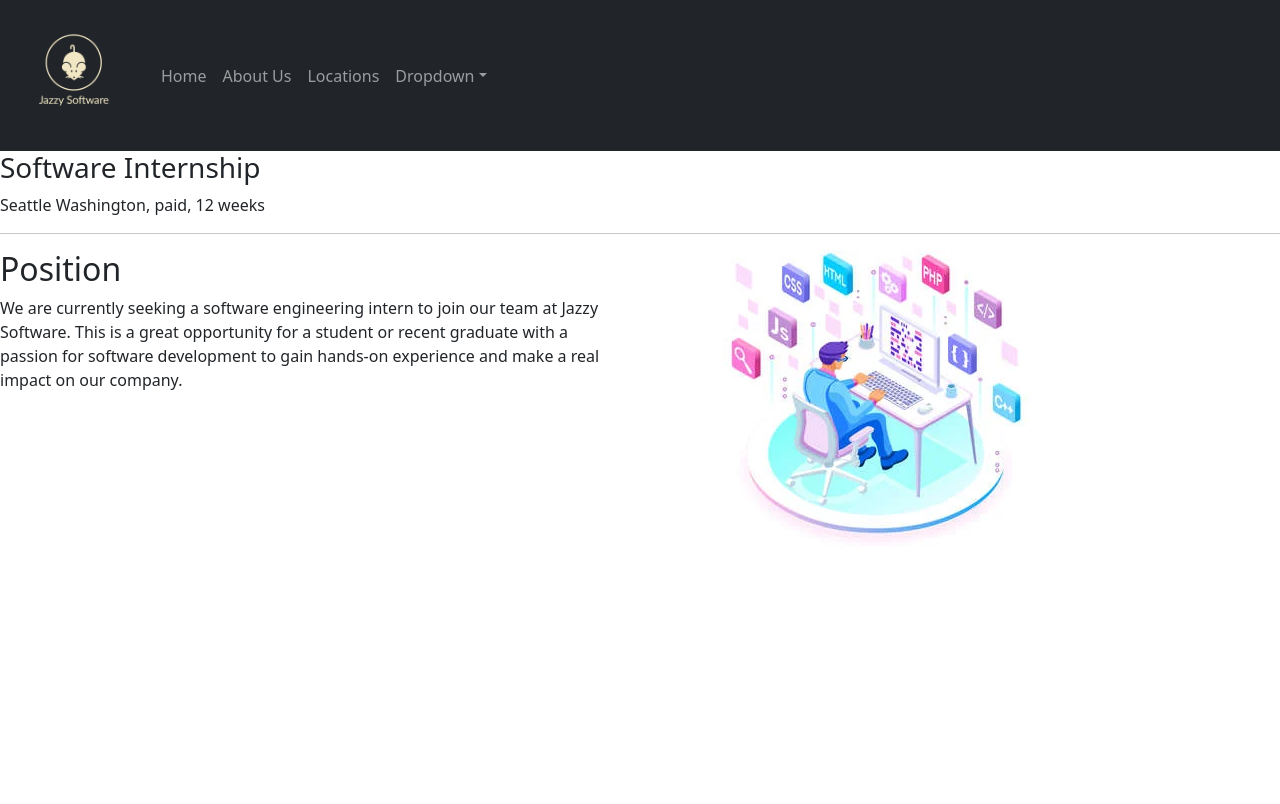
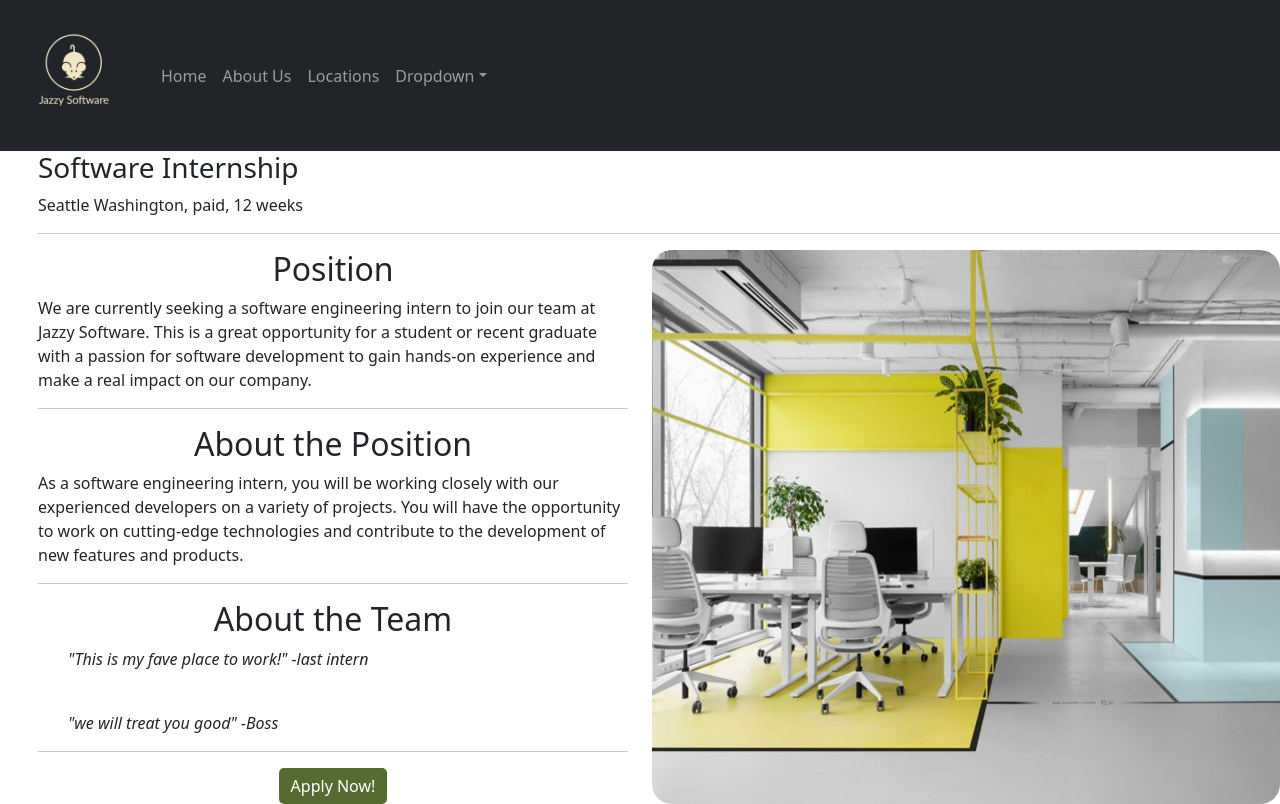
Before and after one commit to Jazmin915/application, a PHP site: page /views/home.html in a window 1280 px wide. Before the commit the page ends 542 px from the top, so only its background shows below. Run offline with PHP 8.4, Linux system fonts and the light colour scheme.

Commit message:
changed image and added more content to the home page

```diff
--- a/styles/styles.css
+++ b/styles/styles.css
@@ -6,3 +6,29 @@
 /*p {*/
 /*    background-color: pink;*/
 /*}*/
+
+h2 {
+    text-align: center;
+}
+
+.btn-primary {
+    background-color: darkolivegreen;
+    border: darkolivegreen;
+    border-radius: 5px;
+}
+
+img.img-responsive{
+    width: 100%;
+    height: 100%;
+    border-radius: 20px;
+}*
+
+
+.content{
+    padding-left: 50px;
+}
+
+.reviews{
+    font-style: italic;
+    margin-left: 30px;
+}
--- a/views/home.html
+++ b/views/home.html
@@ -57,7 +57,7 @@
   <div class="container-fluid px-0">
 
     <div class="row">
-      <div class="col-12">
+      <div class="col-12 content">
         <h3>Software Internship</h3>
         <p>Seattle Washington, paid, 12 weeks</p>
         <hr class="mx-auto">
@@ -65,16 +65,45 @@
     </div>
 
     <div class="row">
-      <div class="col-lg-6">
+      <div class="col-lg-6 content">
         <h2>Position</h2>
         <p>We are currently seeking a software engineering intern to join
           our team at Jazzy Software. This is a great opportunity for
           a student or recent graduate with a passion for software development
           to gain hands-on experience and make a real impact on our company.</p>
+
+        <hr class="mx-auto">
+
+        <h2>About the Position</h2>
+        <p>As a software engineering intern, you will be working closely with our experienced
+          developers on a variety of projects. You will have the
+          opportunity to work on cutting-edge technologies and contribute to
+          the development of new features and products.</p>
+
+        <hr class="mx-auto">
+
+        <h2>About the Team</h2>
+        <div class="reviews">
+          <p>"This is my fave place to work!" -last intern</p>
+          <br>
+          <p>"we will treat you good" -Boss</p>
+        </div>
+
+
+
+        <hr class="mx-auto">
+
+        <div class="text-center">
+          <a type="button" class="btn btn-primary text-center"
+             href="application.html">Apply Now!</a>
+        </div>
+
+
+
       </div>
 
       <div class="col-lg-6">
-        <img src="images/app-pic.webp" alt="clipart pic">
+        <img class="img-responsive" src="images/work-place.png" alt="workplace pic" >
       </div>
 
 
@@ -82,13 +111,6 @@
 <!--        <hr class="mx-auto">-->
 <!--      </div>-->
     </div>
-
-    <!--<div class="row">
-      <div class="col-6">
-        <img src="images/app-pic.webp" alt="clipart pic">
-      </div>
-    </div>-->
-
 
 
   </div> <!-- End of our main div -->
```
Also changed, not shown: images/work-place.png (added).
